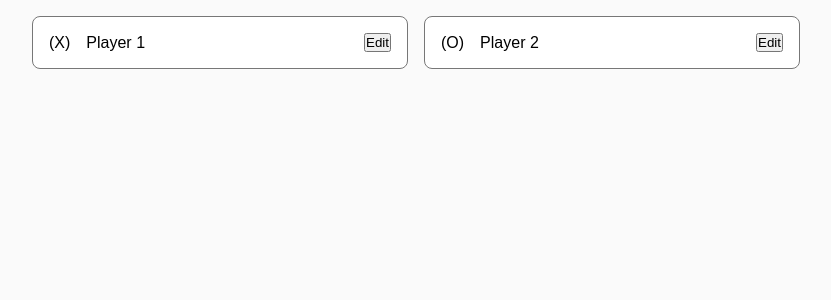
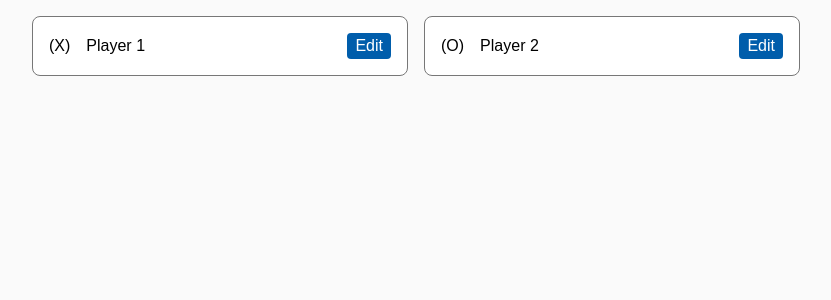
Before and after one commit to sample-react-projects/tic-tac-toe, a React (Vite) app: page / in a window 1280 px wide. Shown: the top 300 px of the page, without its empty margins (224-1055 px from the left). Built offline with nearby package versions, Linux system fonts and the light colour scheme.

Commit message:
Write common styles

```diff
--- a/src/index.scss
+++ b/src/index.scss
@@ -11,3 +11,21 @@
 body {
   background-color: #fafafa;
 }
+
+button {
+  all: unset;
+  background-color: #005dab;
+  border-radius: 0.25rem;
+  color: #fff;
+  cursor: pointer;
+  padding: 0.25rem 0.5rem;
+
+  &:hover {
+    background-color: #0021aa;
+  }
+}
+
+input[type="text"] {
+  border: 1px solid #aaa;
+  padding: 0.25rem 0.5rem;
+}
```
